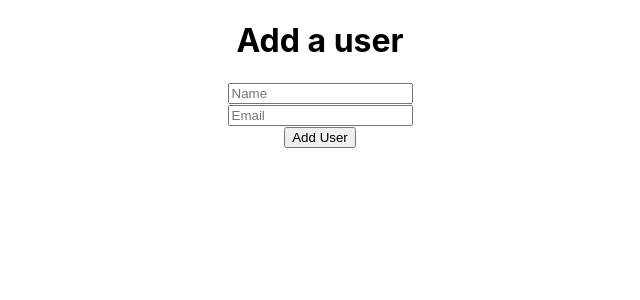
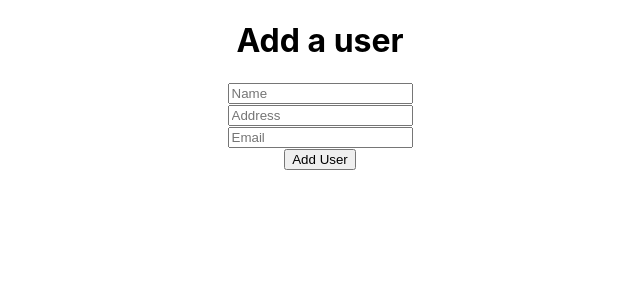
Before and after one commit to mimnets/node-mongo-crud-client, a React (Create React App) app: page /users/add in a window 1280 px wide. Shown: the top 300 px of the page, without its empty margins (320-960 px from the left). Built offline with nearby package versions, Linux system fonts and the light colour scheme.

Commit message:
With handleblur we can add multiple input fileds to the server

```diff
--- a/src/components/AddUser.js
+++ b/src/components/AddUser.js
@@ -20,9 +20,11 @@ const AddUser = () => {
         <div>
             <h1>Add a user</h1>
             <form onSubmit={handleAddUser}>
-                <input onBlur={handleInputBlur} type="text" name="name" id="" placeholder='Name'/>
+                <input onBlur={handleInputBlur} type="text" name="name" id="" placeholder='Name' required/>
                 <br/>
-                <input onBlur={handleInputBlur} type="email" name="email" id="" placeholder='Email'/>
+                <input onBlur={handleInputBlur} type="text" name="address" id="" placeholder='Address' required/>
+                <br/>
+                <input onBlur={handleInputBlur} type="email" name="email" id="" placeholder='Email' required/>
                 <br/>
                 <button>Add User</button>
             </form>
```
